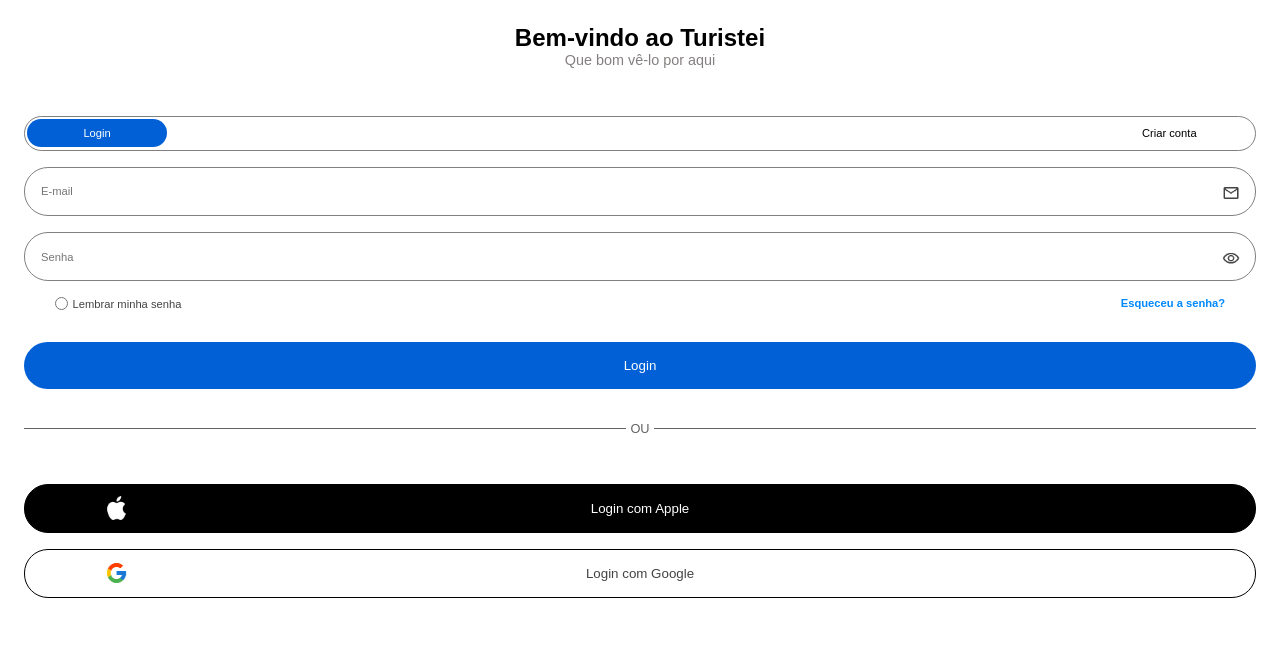
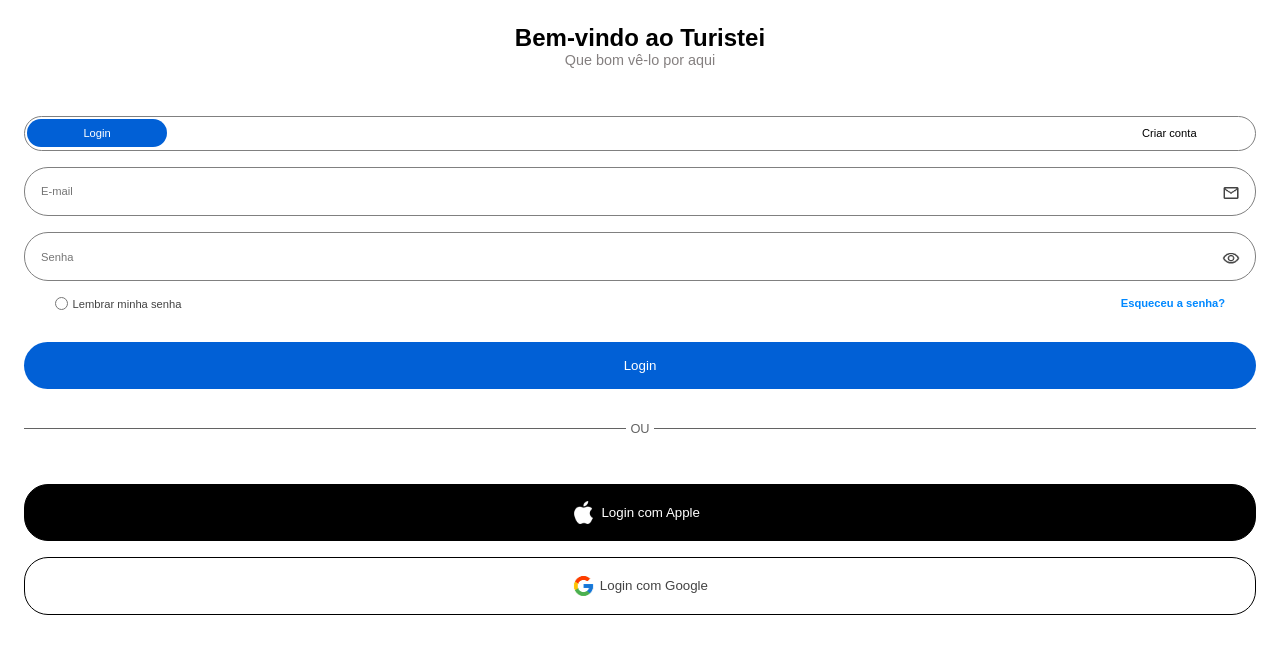
Before and after one commit to FabricioBasilio/pagina-login-turistei, a React (Vite) app: page / in a window 1280 px wide. Shown: the top 654 px of the page. Built offline with nearby package versions, Linux system fonts and the light colour scheme.

Commit message:
feat: ajuste no alinhamento do texto e imagem dos botoes de outras opcoes de login

```diff
--- a/src/components/SecaoBotoesLogin/SecaoBotoesLogin.jsx
+++ b/src/components/SecaoBotoesLogin/SecaoBotoesLogin.jsx
@@ -7,8 +7,8 @@
 function SecaoBotoesLogin() {
   return (
     <section className="login_card__secao_botoes">
-      <button><img src={apple_logo} alt="Ícone" /><p>Login com Apple</p></button>
-      <button><img src={google_logo} alt="Ícone" /><p>Login com Google</p></button>
+      <button><div className="botoes_wrap"><img src={apple_logo} alt="Ícone" /><p>Login com Apple</p></div></button>
+      <button><div className="botoes_wrap"><img src={google_logo} alt="Ícone" /><p>Login com Google</p></div></button>
     </section>
   );
 }
--- a/src/components/SecaoBotoesLogin/SecaoBotoesLogin.scss
+++ b/src/components/SecaoBotoesLogin/SecaoBotoesLogin.scss
@@ -11,13 +11,18 @@
     border: none;
     border-radius: $radius_padrao;
     padding: 1rem 0;
-    position: relative;
     border: $border_botoes;
     cursor: pointer;
+    display: flex;
+    justify-content: center;
+    align-items: center;
 
     &:first-child {
       background-color: black;
       color: white;
+      p {
+        margin-right: 0.5rem;
+      }
     }
 
     &:last-child {
@@ -25,11 +30,14 @@
       background-color: white;
     }
 
-    img {
-      position: absolute;
-      top: 0.7rem;
-      left: 5rem;
-      width: 1.45rem;
+    .botoes_wrap {
+      display: flex;
+      justify-content: space-between;
+      align-items: center;
+      width: 8.5rem;
+      img {
+        width: 1.45rem;
+      }
     }
   }
 }
```
